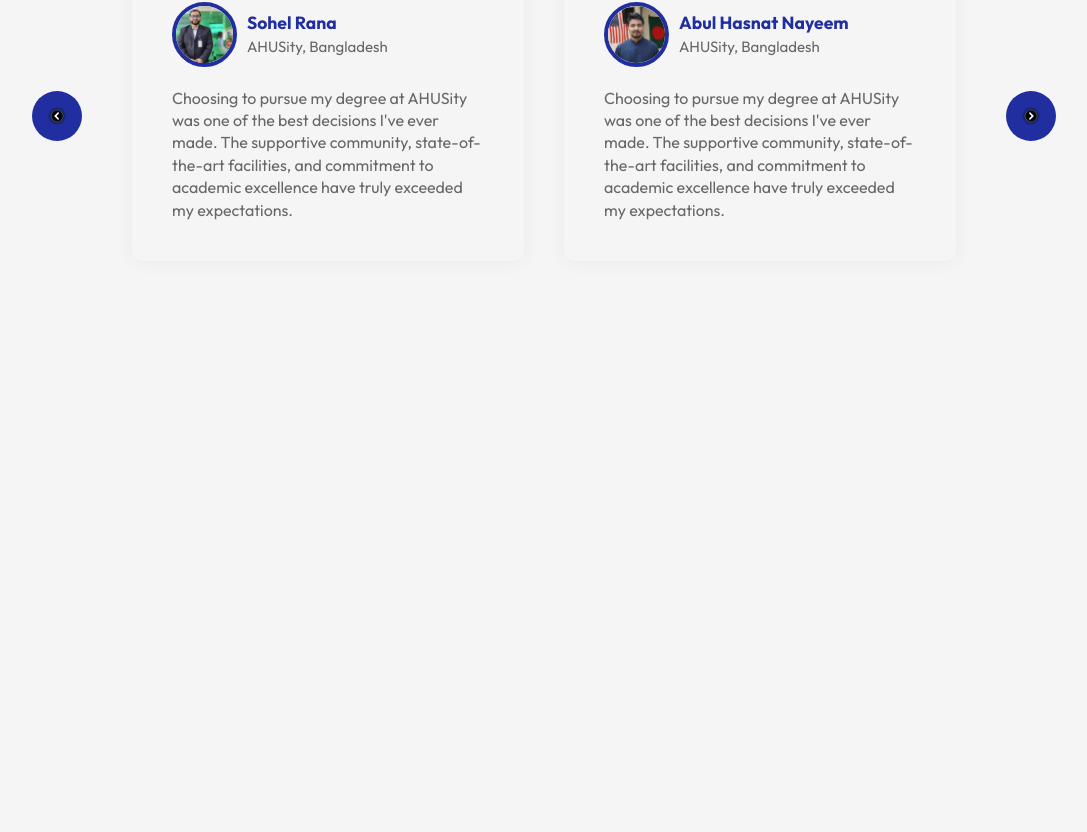
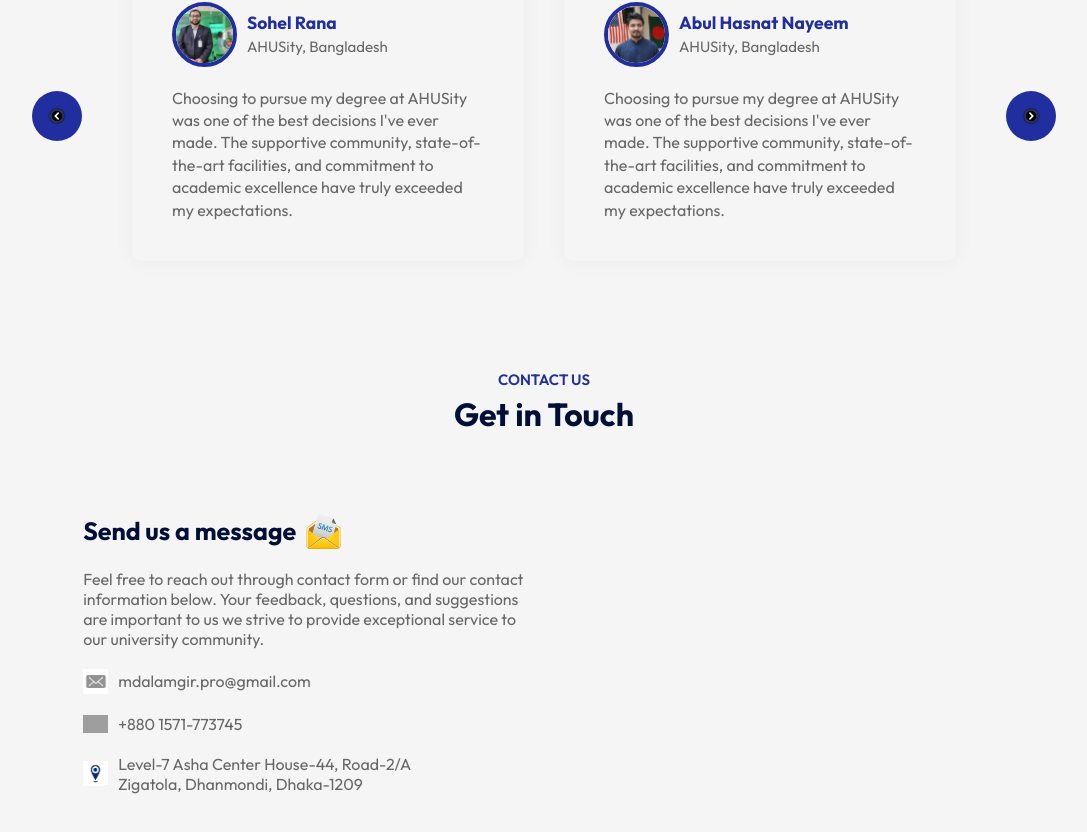
Before and after one commit to iamalamgir/ahusity-website, a React (Create React App) app: page / in a window 1280 px wide. Shown: the part 2804-3636 px from the top of the page, without its empty margins (96-1183 px from the left). Before the commit the page ends 3174 px from the top, so only its background shows below. Built offline with nearby package versions, Linux system fonts and the light colour scheme; grey boxes are pictures that could not be loaded.

Commit message:
Contact section and contact info added.

```diff
--- a/src/App.js
+++ b/src/App.js
@@ -6,6 +6,7 @@
 import About from './components/about/About';
 import Campus from "./components/campus/Campus";
 import Testimonials from "./components/testimonials/Testimonials";
+import Contact from "./components/contact/Contact";
 
 const App = () => {
   return (
@@ -20,6 +21,8 @@
         <Campus />
         <Title subTitle='TESTIMONIALS' Title='What Student Says' />
         <Testimonials />
+        <Title subTitle='Contact Us' Title='Get in Touch' />
+        <Contact />
       </div>
 
     </div>
--- /dev/null
+++ b/src/components/contact/Contact.css
@@ -0,0 +1,42 @@
+.contact{
+    margin: 80px auto;
+    max-width: 90%;
+    display: flex;
+    align-content: center;
+    justify-content: space-between;
+}
+
+.contact-col{
+    flex-basis: 48%;
+    color: #676767;
+}
+
+.contact-col h3{
+    color: #000F38;
+    font-weight: 500px;
+    font-size: 25px;
+    display: flex;
+    align-items: center;
+    margin-bottom: 20px;
+}
+
+.contact-col h3 img{
+    width: 35px;
+    margin-left: 10px;
+}
+
+.contact-col p{
+    max-width: 450px;
+    list-style: 0.3;
+}
+
+.contact-col ul li{
+    display: flex;
+    align-items: center;
+    margin: 20px 0;
+}
+
+.contact-col ul li img{
+    width: 25px;
+    margin-right: 10px;
+}
--- /dev/null
+++ b/src/components/contact/Contact.jsx
@@ -0,0 +1,32 @@
+import React from 'react';
+import './Contact.css';
+import msg_icon from '../../assets/msg-icon.png';
+import mail_icon from '../../assets/mail-icon.png';
+import phone_icon from '../../assets/phone-icon.png';
+import location_icon from '../../assets/location-icon.png';
+
+const Contact = () => {
+    return (
+        <div className='contact'>
+            <div className="contact-col">
+                <h3>Send us a message <img src={msg_icon} alt="" /></h3>
+                <p>
+                    Feel free to reach out through contact form or find
+                    our contact information below. Your feedback, questions,
+                    and suggestions are important to us we strive to provide
+                    exceptional service to our university community.
+                </p>
+                <ul>
+                    <li> <img src={mail_icon} alt="" />mdalamgir.pro@gmail.com</li>
+                    <li> <img src={phone_icon} alt="" />+880 1571-773745</li>
+                    <li> <img src={location_icon} alt="" />Level-7 Asha Center House-44, Road-2/A<br/> Zigatola, Dhanmondi, Dhaka-1209</li>
+                </ul>
+            </div>
+            <div className="contact-col">
+
+            </div>
+        </div>
+    )
+}
+
+export default Contact;
```
